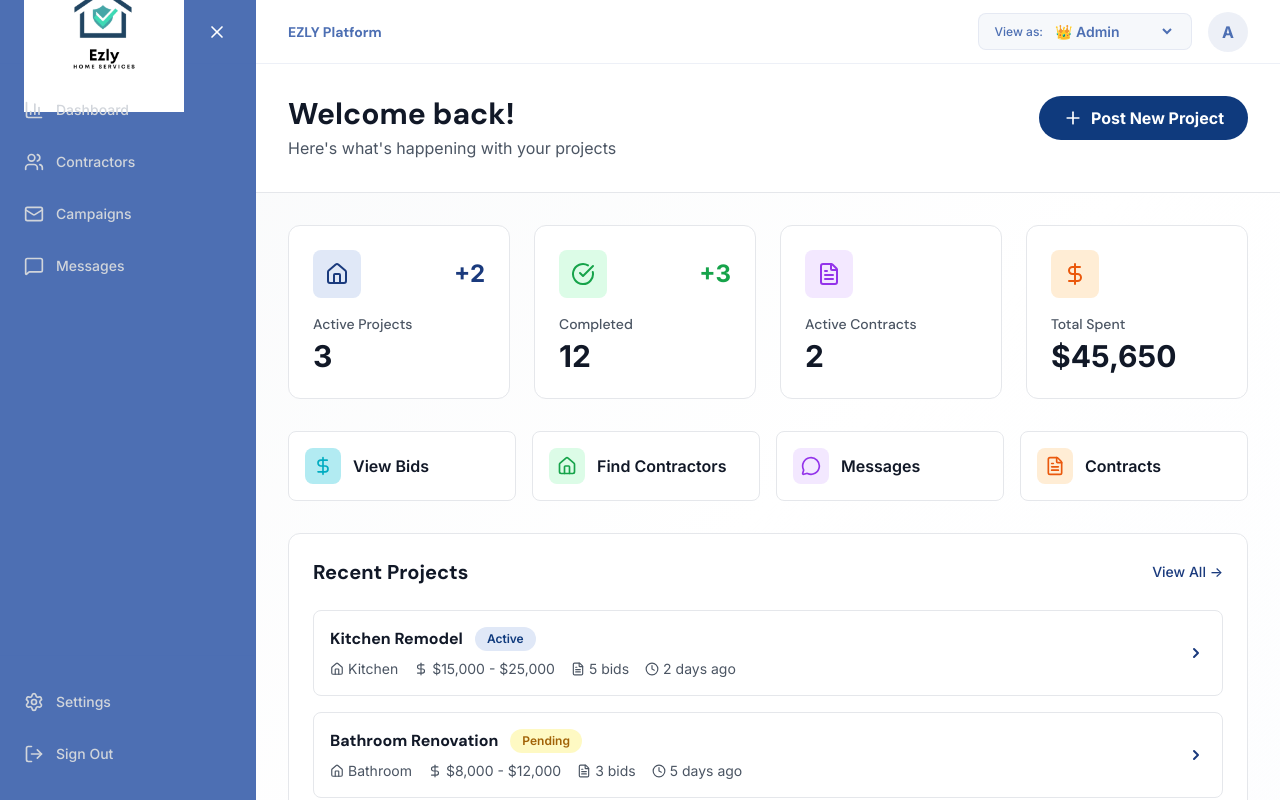
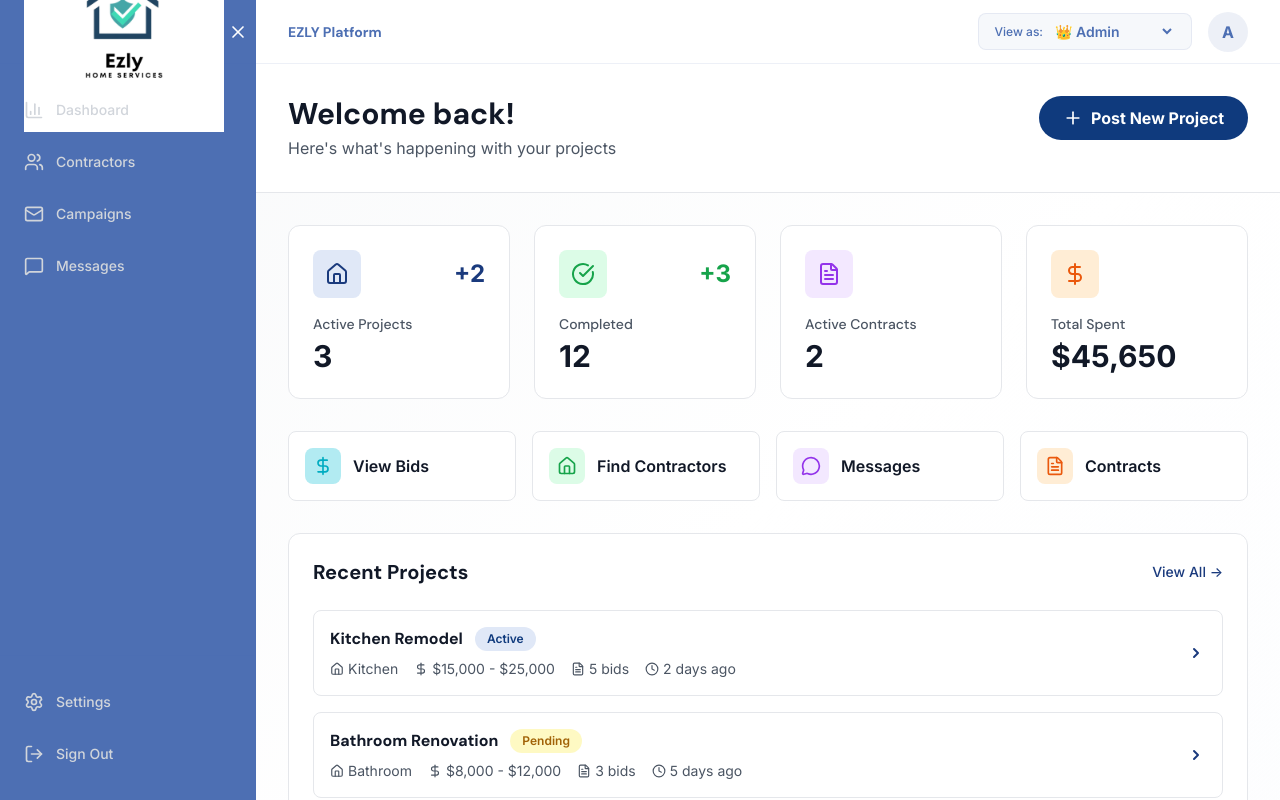
Before and after one commit to bpnelsen/ezly-dashboard, a Next.js app: page /dashboard/homeowner in a window 1280 px wide. Built offline with nearby package versions, Linux system fonts and the light colour scheme; no server answers.

Commit message:
fix: make sidebar logo even bigger

```diff
--- a/app/dashboard/layout.tsx
+++ b/app/dashboard/layout.tsx
@@ -103,7 +103,7 @@ export default function DashboardLayout({
       <div className={`${sidebarOpen ? 'w-64' : 'w-20'} bg-navy-500 text-white transition-all duration-300 flex flex-col border-r border-navy-500/50`}>
         {/* Logo */}
         <div className="h-16 flex items-center justify-between px-6 border-b border-navy-500/50">
-          {sidebarOpen && <Image src="/ezly-logo.png" alt="Ezly Logo" width={160} height={44} style={{ objectFit: 'contain' }} priority />}
+          {sidebarOpen && <Image src="/ezly-logo.png" alt="Ezly Logo" width={200} height={55} style={{ objectFit: 'contain' }} priority />}
           <button onClick={() => setSidebarOpen(!sidebarOpen)} className="p-1 hover:bg-navy-500/80 rounded">
             {sidebarOpen ? <X size={20} /> : <Menu size={20} />}
           </button>
```
